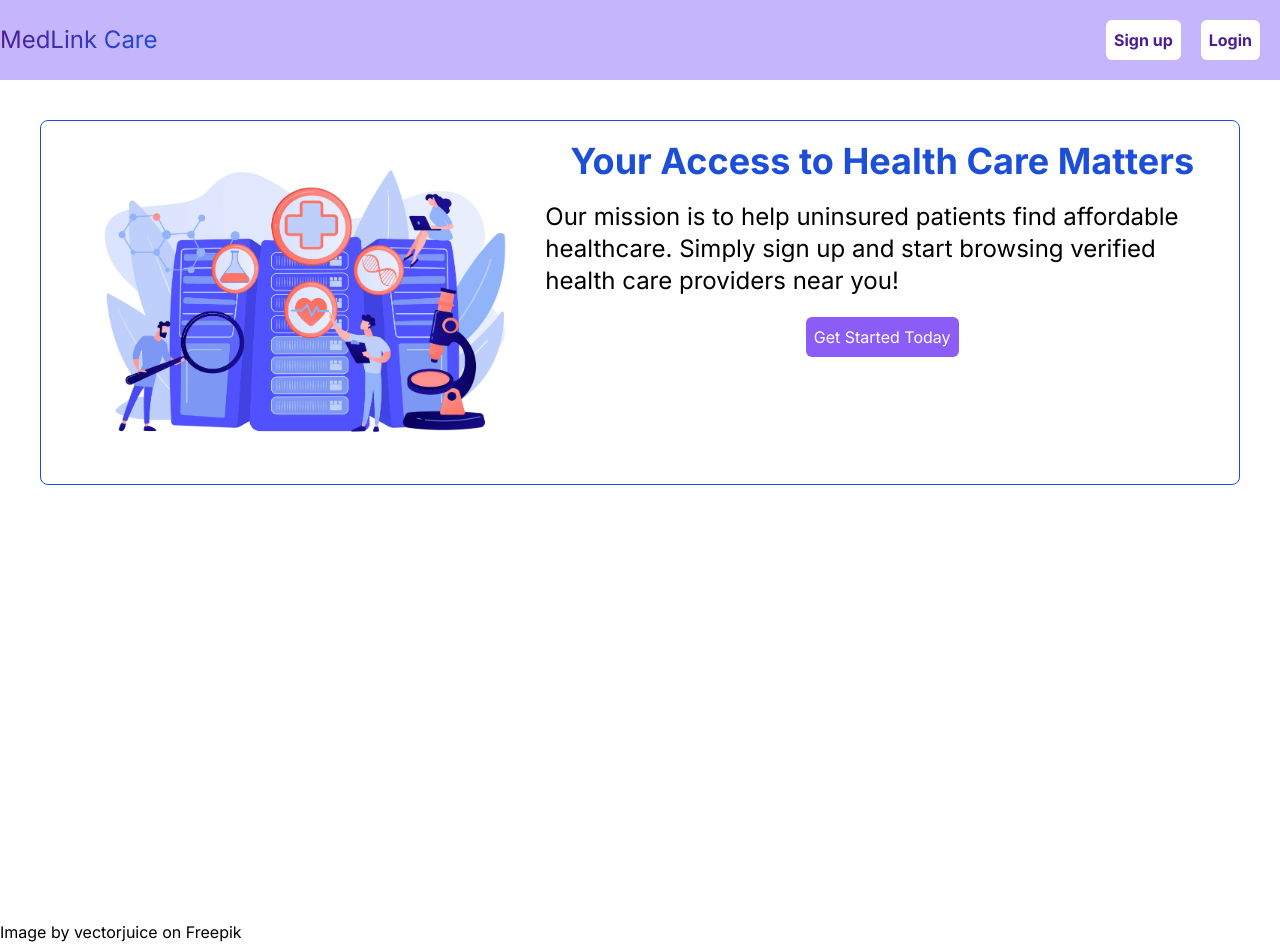
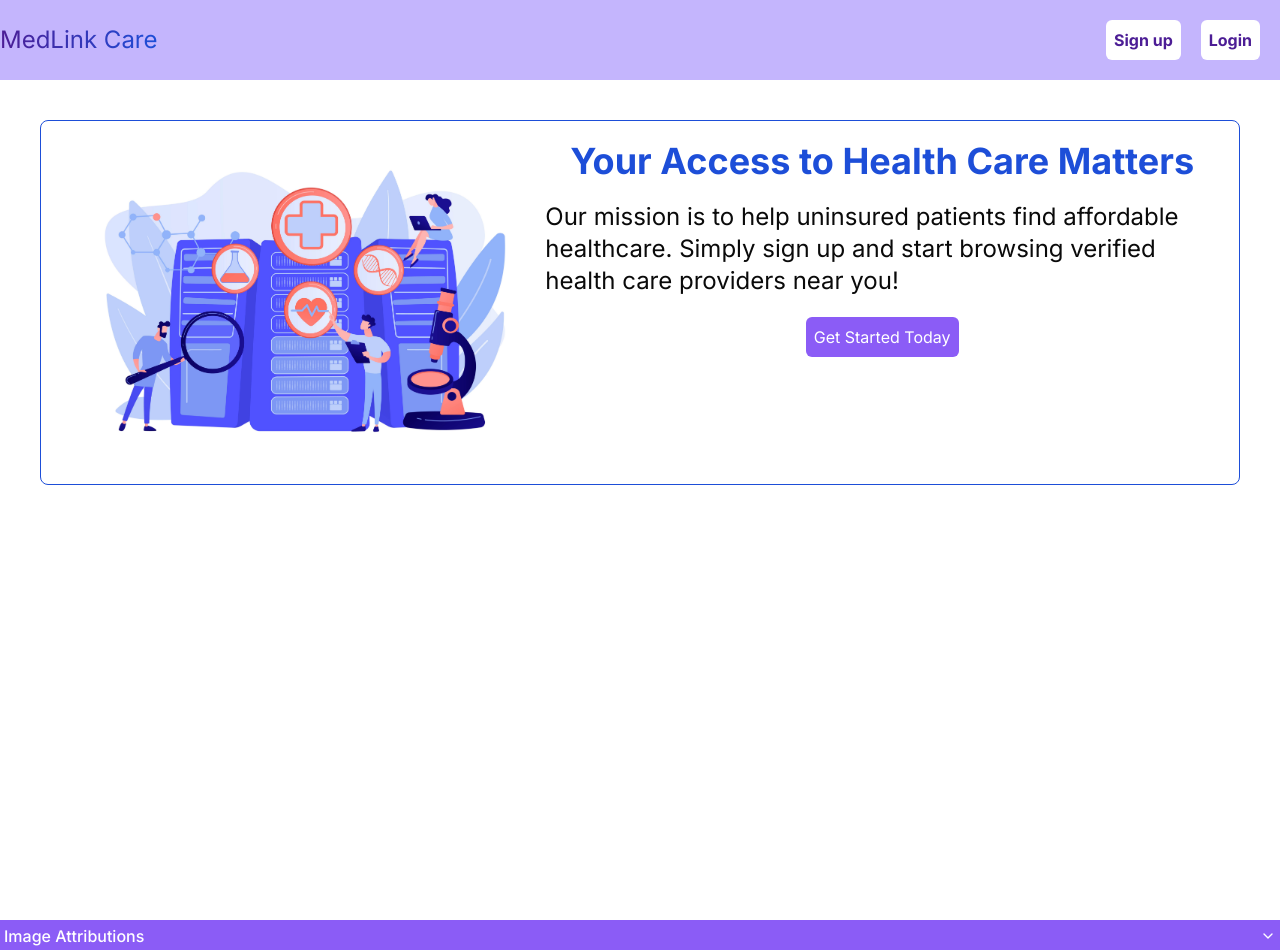
Before and after one commit to Solid0us/MedLinkCare, a Next.js app: page / in a window 1280 px wide. Shown: the top 950 px of the page. Built offline with nearby package versions, Linux system fonts and the light colour scheme.

Commit message:
Moved Attributions to Accordion
-Placed at the bottom of the page for a cleaner look

```diff
--- a/src/app/globals.css
+++ b/src/app/globals.css
@@ -1,19 +1,76 @@
 @tailwind base;
-@tailwind components;
-@tailwind utilities;
+  @tailwind components;
+  @tailwind utilities;
 
-body {
-  color: rgb(var(--foreground-rgb));
-  background: linear-gradient(
-      to bottom,
-      transparent,
-      rgb(var(--background-end-rgb))
-    )
-    rgb(var(--background-start-rgb));
-}
+  @layer base {
+    :root {
+      --background: 0 0% 100%;
+      --foreground: 0 0% 3.9%;
 
-@layer utilities {
-  .text-balance {
-    text-wrap: balance;
+      --card: 0 0% 100%;
+      --card-foreground: 0 0% 3.9%;
+
+      --popover: 0 0% 100%;
+      --popover-foreground: 0 0% 3.9%;
+
+      --primary: 0 0% 9%;
+      --primary-foreground: 0 0% 98%;
+
+      --secondary: 0 0% 96.1%;
+      --secondary-foreground: 0 0% 9%;
+
+      --muted: 0 0% 96.1%;
+      --muted-foreground: 0 0% 45.1%;
+
+      --accent: 0 0% 96.1%;
+      --accent-foreground: 0 0% 9%;
+
+      --destructive: 0 84.2% 60.2%;
+      --destructive-foreground: 0 0% 98%;
+
+      --border: 0 0% 89.8%;
+      --input: 0 0% 89.8%;
+      --ring: 0 0% 3.9%;
+
+      --radius: 0.5rem;
+    }
+
+    .dark {
+      --background: 0 0% 3.9%;
+      --foreground: 0 0% 98%;
+
+      --card: 0 0% 3.9%;
+      --card-foreground: 0 0% 98%;
+
+      --popover: 0 0% 3.9%;
+      --popover-foreground: 0 0% 98%;
+
+      --primary: 0 0% 98%;
+      --primary-foreground: 0 0% 9%;
+
+      --secondary: 0 0% 14.9%;
+      --secondary-foreground: 0 0% 98%;
+
+      --muted: 0 0% 14.9%;
+      --muted-foreground: 0 0% 63.9%;
+
+      --accent: 0 0% 14.9%;
+      --accent-foreground: 0 0% 98%;
+
+      --destructive: 0 62.8% 30.6%;
+      --destructive-foreground: 0 0% 98%;
+
+      --border: 0 0% 14.9%;
+      --input: 0 0% 14.9%;
+      --ring: 0 0% 83.1%;
+    }
   }
-}
+
+  @layer base {
+    * {
+      @apply border-border;
+    }
+    body {
+      @apply bg-background text-foreground;
+    }
+  }
--- a/src/app/layout.tsx
+++ b/src/app/layout.tsx
@@ -2,6 +2,7 @@ import type { Metadata } from "next";
 import { Inter } from "next/font/google";
 import "./globals.css";
 import TopNavBar from "@/components/TopNavBar";
+import AttributionsFooter from "@/components/AttributionsFooter";
 
 const inter = Inter({ subsets: ["latin"] });
 
@@ -20,11 +21,8 @@ export default function RootLayout({
       <body className={inter.className}>
         <TopNavBar />
         {children}
+        <AttributionsFooter />
       </body>
-      <a href="https://www.freepik.com/free-vector/doctors-personalized-prescriptive-analytics_11667703.htm#fromView=search&page=3&position=27&uuid=c2a7f059-5fed-4ece-a217-92e9507dce02">
-        Image by vectorjuice
-      </a>{" "}
-      on Freepik
     </html>
   );
 }
--- /dev/null
+++ b/src/components/AttributionsFooter.tsx
@@ -0,0 +1,46 @@
+import {
+  Accordion,
+  AccordionContent,
+  AccordionItem,
+  AccordionTrigger,
+} from "@/components/ui/accordion";
+import Link from "next/link";
+
+interface HasAttribution {
+  href: string;
+  hrefString: string;
+  additionalText?: string;
+}
+
+const AttributionsFooter = () => {
+  const attributionList: HasAttribution[] = [
+    {
+      hrefString: "Image by vectorjuice",
+      href: "https://www.freepik.com/free-vector/doctors-personalized-prescriptive-analytics_11667703.htm#fromView=search&page=3&position=27&uuid=c2a7f059-5fed-4ece-a217-92e9507dce02",
+      additionalText: "onFreepik",
+    },
+  ];
+  return (
+    <Accordion className="bg-violet-500 text-white" type="single" collapsible>
+      <AccordionItem value="item-1">
+        <AccordionTrigger className="p-1">Image Attributions</AccordionTrigger>
+        <AccordionContent className="p-2">
+          <ul className="list-disc">
+            {attributionList.map((item) => {
+              return (
+                <li>
+                  <Link className="underline" href={item.href}>
+                    {item.hrefString}
+                  </Link>{" "}
+                  {item.additionalText}
+                </li>
+              );
+            })}
+          </ul>
+        </AccordionContent>
+      </AccordionItem>
+    </Accordion>
+  );
+};
+
+export default AttributionsFooter;
--- /dev/null
+++ b/src/components/ui/accordion.tsx
@@ -0,0 +1,58 @@
+"use client"
+
+import * as React from "react"
+import * as AccordionPrimitive from "@radix-ui/react-accordion"
+import { ChevronDown } from "lucide-react"
+
+import { cn } from "@/lib/utils"
+
+const Accordion = AccordionPrimitive.Root
+
+const AccordionItem = React.forwardRef<
+  React.ElementRef<typeof AccordionPrimitive.Item>,
+  React.ComponentPropsWithoutRef<typeof AccordionPrimitive.Item>
+>(({ className, ...props }, ref) => (
+  <AccordionPrimitive.Item
+    ref={ref}
+    className={cn("border-b", className)}
+    {...props}
+  />
+))
+AccordionItem.displayName = "AccordionItem"
+
+const AccordionTrigger = React.forwardRef<
+  React.ElementRef<typeof AccordionPrimitive.Trigger>,
+  React.ComponentPropsWithoutRef<typeof AccordionPrimitive.Trigger>
+>(({ className, children, ...props }, ref) => (
+  <AccordionPrimitive.Header className="flex">
+    <AccordionPrimitive.Trigger
+      ref={ref}
+      className={cn(
+        "flex flex-1 items-center justify-between py-4 font-medium transition-all hover:underline [&[data-state=open]>svg]:rotate-180",
+        className
+      )}
+      {...props}
+    >
+      {children}
+      <ChevronDown className="h-4 w-4 shrink-0 transition-transform duration-200" />
+    </AccordionPrimitive.Trigger>
+  </AccordionPrimitive.Header>
+))
+AccordionTrigger.displayName = AccordionPrimitive.Trigger.displayName
+
+const AccordionContent = React.forwardRef<
+  React.ElementRef<typeof AccordionPrimitive.Content>,
+  React.ComponentPropsWithoutRef<typeof AccordionPrimitive.Content>
+>(({ className, children, ...props }, ref) => (
+  <AccordionPrimitive.Content
+    ref={ref}
+    className="overflow-hidden text-sm transition-all data-[state=closed]:animate-accordion-up data-[state=open]:animate-accordion-down"
+    {...props}
+  >
+    <div className={cn("pb-4 pt-0", className)}>{children}</div>
+  </AccordionPrimitive.Content>
+))
+
+AccordionContent.displayName = AccordionPrimitive.Content.displayName
+
+export { Accordion, AccordionItem, AccordionTrigger, AccordionContent }
--- /dev/null
+++ b/src/lib/utils.ts
@@ -0,0 +1,6 @@
+import { type ClassValue, clsx } from "clsx"
+import { twMerge } from "tailwind-merge"
+
+export function cn(...inputs: ClassValue[]) {
+  return twMerge(clsx(inputs))
+}
--- a/tailwind.config.ts
+++ b/tailwind.config.ts
@@ -1,20 +1,80 @@
-import type { Config } from "tailwindcss";
+import type { Config } from "tailwindcss"
 
-const config: Config = {
+const config = {
+  darkMode: ["class"],
   content: [
-    "./src/pages/**/*.{js,ts,jsx,tsx,mdx}",
-    "./src/components/**/*.{js,ts,jsx,tsx,mdx}",
-    "./src/app/**/*.{js,ts,jsx,tsx,mdx}",
-  ],
+    './pages/**/*.{ts,tsx}',
+    './components/**/*.{ts,tsx}',
+    './app/**/*.{ts,tsx}',
+    './src/**/*.{ts,tsx}',
+	],
+  prefix: "",
   theme: {
+    container: {
+      center: true,
+      padding: "2rem",
+      screens: {
+        "2xl": "1400px",
+      },
+    },
     extend: {
-      backgroundImage: {
-        "gradient-radial": "radial-gradient(var(--tw-gradient-stops))",
-        "gradient-conic":
-          "conic-gradient(from 180deg at 50% 50%, var(--tw-gradient-stops))",
+      colors: {
+        border: "hsl(var(--border))",
+        input: "hsl(var(--input))",
+        ring: "hsl(var(--ring))",
+        background: "hsl(var(--background))",
+        foreground: "hsl(var(--foreground))",
+        primary: {
+          DEFAULT: "hsl(var(--primary))",
+          foreground: "hsl(var(--primary-foreground))",
+        },
+        secondary: {
+          DEFAULT: "hsl(var(--secondary))",
+          foreground: "hsl(var(--secondary-foreground))",
+        },
+        destructive: {
+          DEFAULT: "hsl(var(--destructive))",
+          foreground: "hsl(var(--destructive-foreground))",
+        },
+        muted: {
+          DEFAULT: "hsl(var(--muted))",
+          foreground: "hsl(var(--muted-foreground))",
+        },
+        accent: {
+          DEFAULT: "hsl(var(--accent))",
+          foreground: "hsl(var(--accent-foreground))",
+        },
+        popover: {
+          DEFAULT: "hsl(var(--popover))",
+          foreground: "hsl(var(--popover-foreground))",
+        },
+        card: {
+          DEFAULT: "hsl(var(--card))",
+          foreground: "hsl(var(--card-foreground))",
+        },
+      },
+      borderRadius: {
+        lg: "var(--radius)",
+        md: "calc(var(--radius) - 2px)",
+        sm: "calc(var(--radius) - 4px)",
+      },
+      keyframes: {
+        "accordion-down": {
+          from: { height: "0" },
+          to: { height: "var(--radix-accordion-content-height)" },
+        },
+        "accordion-up": {
+          from: { height: "var(--radix-accordion-content-height)" },
+          to: { height: "0" },
+        },
+      },
+      animation: {
+        "accordion-down": "accordion-down 0.2s ease-out",
+        "accordion-up": "accordion-up 0.2s ease-out",
       },
     },
   },
-  plugins: [],
-};
-export default config;
+  plugins: [require("tailwindcss-animate")],
+} satisfies Config
+
+export default config
```
Also changed, not shown: package.json (+10 -4 lines), components.json (added), 1 other file (tests, documents, lock files or other folders).
